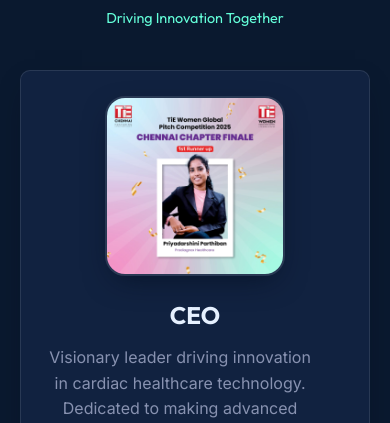
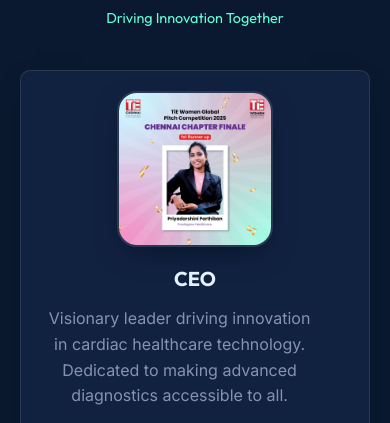
Before and after one commit to santhosh-07-sandy/Company_website, a plain HTML site: page index.html in a window 390 px wide. Shown: the part 5642-6065 px from the top of the page. Drawn offline with Linux system fonts and the light colour scheme.

Commit message:
Enhance responsiveness and update footer

```diff
--- a/index.html
+++ b/index.html
@@ -366,10 +366,6 @@
                 <div class="footer-social">
                     <a href="https://www.linkedin.com/company/prodiagnox-healthcare/about/"><i
                             class="fa-brands fa-linkedin"></i></a>
-                    <a href="https://www.linkedin.com/company/prodiagnox-healthcare/about/"><i
-                            class="fa-brands fa-twitter"></i></a>
-                    <a href="https://www.linkedin.com/company/prodiagnox-healthcare/about/"><i
-                            class="fa-brands fa-instagram"></i></a>
                 </div>
             </div>
             <div class="footer-bottom">
--- a/style.css
+++ b/style.css
@@ -762,18 +762,19 @@ ul {
     flex-direction: column;
     align-items: center;
     text-align: center;
-    padding: clamp(25px, 5vw, 40px);
+    padding: clamp(20px, 5vw, 40px);
     height: 100%;
+    transition: var(--transition);
 }
 
 .profile-img-container {
-    width: 180px;
-    height: 180px;
+    width: clamp(140px, 40vw, 180px);
+    height: clamp(140px, 40vw, 180px);
     /* Square/Circle */
     border-radius: 20px;
     /* Soft rounded square as requested/implied */
     overflow: hidden;
-    margin-bottom: 25px;
+    margin-bottom: 20px;
     border: 2px solid var(--glass-border);
     box-shadow: var(--shadow);
     transition: var(--transition);
@@ -793,7 +794,7 @@ ul {
 .profile-content h3 {
     color: var(--text-heading);
     margin-bottom: 15px;
-    font-size: 1.5rem;
+    font-size: clamp(1.25rem, 4vw, 1.5rem);
 }
 
 .profile-desc {
```
